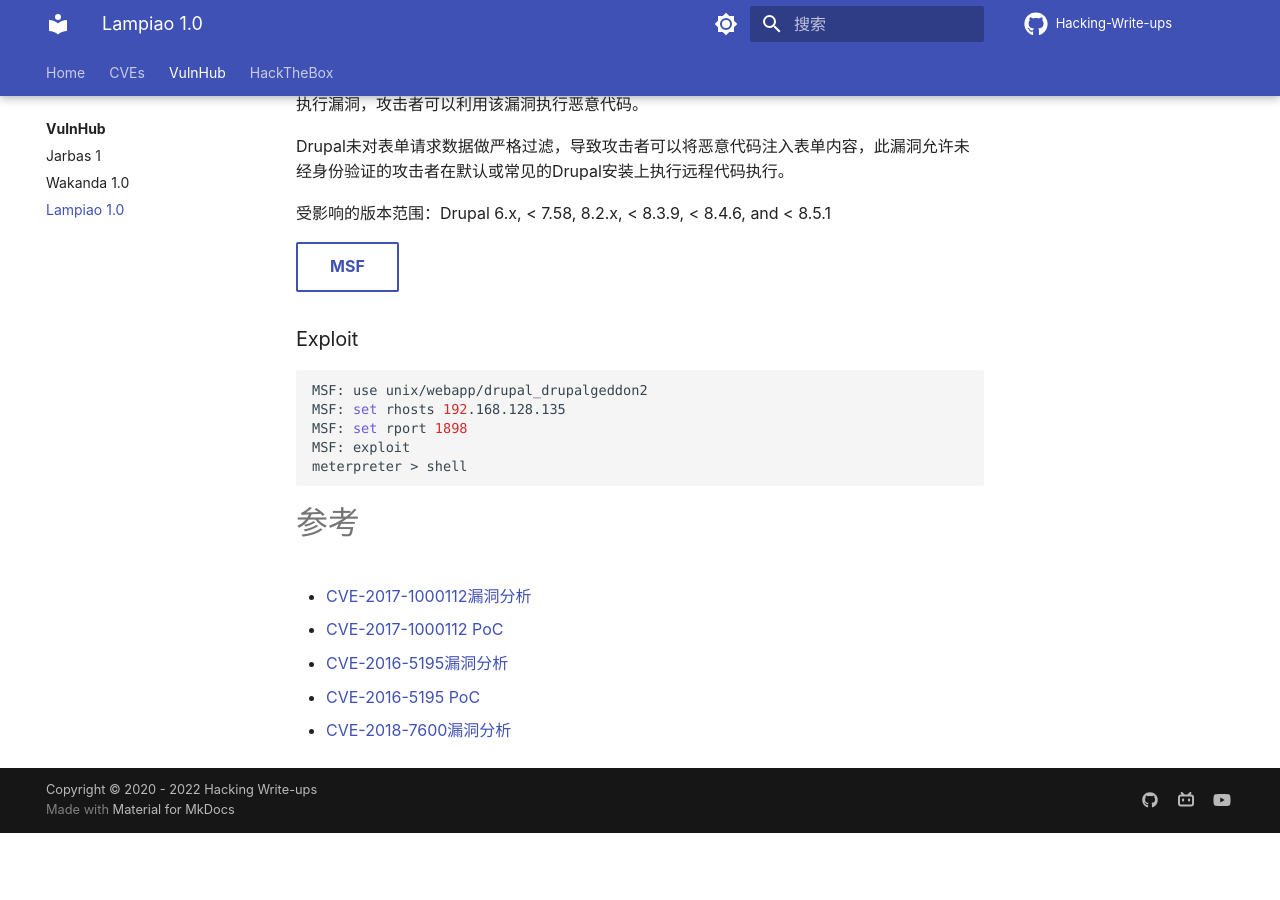
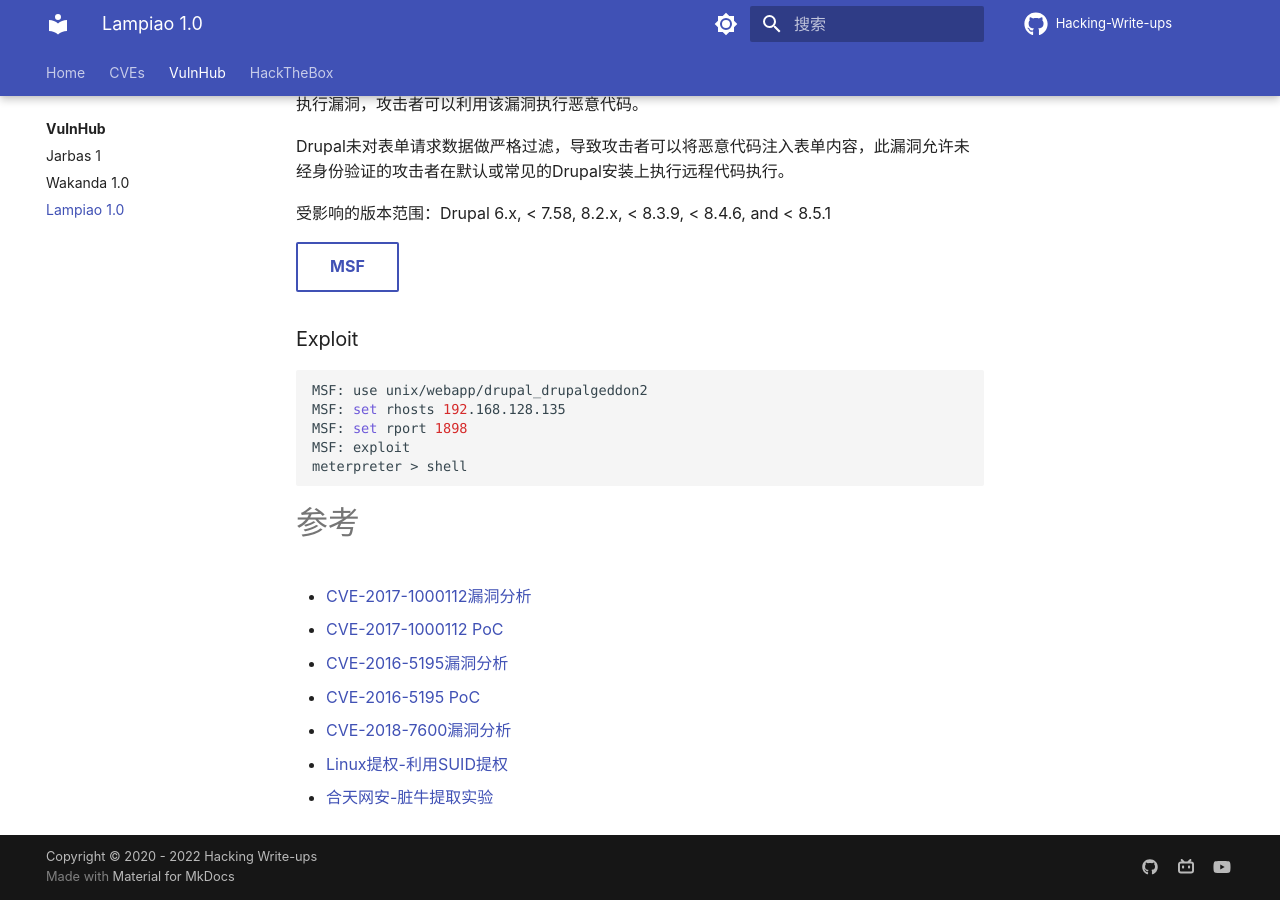
Before and after one commit to kangvcar/Hacking-Write-ups, an MkDocs documentation site: the page built from docs/vulnhub/Lampiao-1.0.md, in a window 1280 px wide and 900 px high, scrolled down 3929 px. Built offline with MkDocs 1.6.1 and Material for MkDocs 9.7.7, drawn with Linux system fonts in a browser that asks for light colours; some web fonts are replaced; comment, search, counter and statistics services are not loaded; before the commit the page ends 4762 px from its top, so only the background shows below that.

Commit message:
Update: Lampiao

```diff
--- a/docs/vulnhub/Lampiao-1.0.md
+++ b/docs/vulnhub/Lampiao-1.0.md
@@ -182,3 +182,5 @@
 - [CVE-2016-5195漏洞分析](https://www.anquanke.com/post/id/84772/)
 - [CVE-2016-5195 PoC](https://github.com/gbonacini/CVE-2016-5195/blob/master/dcow.cpp)
 - [CVE-2018-7600漏洞分析](https://www.cnblogs.com/4thrun/p/15148584.html)
+- [Linux提权-利用SUID提权](https://blog.csdn.net/fly_hps/article/details/80428173)
+- [合天网安-脏牛提取实验](http://www.hetianlab.com/expc.do?ec=ECID9d6c0ca797abec2016103117181500001)
```
